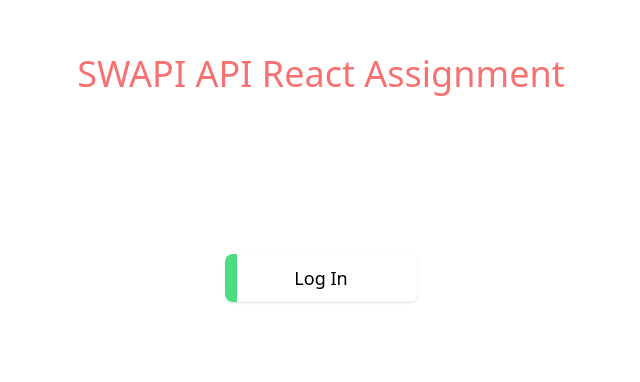
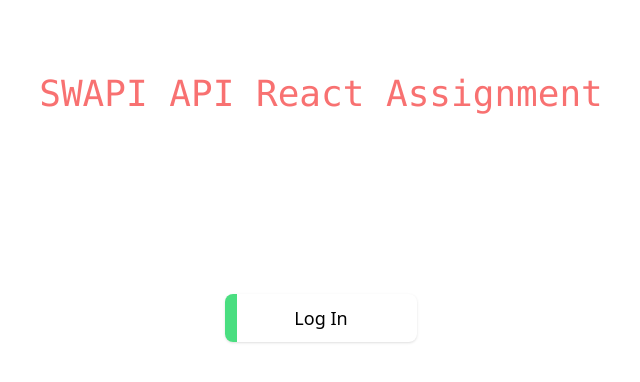
Before and after one commit to dinbusan/swapi_take_home, a React (Vite) app: page /details/1 in a window 1280 px wide. Shown: the part 106-488 px from the top of the page, without its empty margins (319-959 px from the left). Built offline with nearby package versions, Linux system fonts and the light colour scheme.

Commit message:
animated the loader

```diff
--- a/src/App.jsx
+++ b/src/App.jsx
@@ -9,9 +9,9 @@ const App = () => {
 
   return (
     <div>
-      <div className="flex justify-between">
+      <div className="flex font-mono justify-between m-5">
         {isAuthenticated ? (
-          <h1 className="text-4xl text-red-400 mx-auto">
+          <h1 className=" text-4xl text-red-400 mx-auto">
             SWAPI API React Assignment
           </h1>
         ) : (
--- a/src/pages/Body.jsx
+++ b/src/pages/Body.jsx
@@ -38,8 +38,10 @@ const Body = () => {
     <>
       {loading ? (
         <>
-        <p>Loading...</p>
-        <p>May take up to 1 minute...</p>
+          <div className="animate-bounce my-40 flex font-mono text-3xl justify-center">
+            <p>Loading...</p>
+            <p>May take up to 1 minute...</p>
+          </div>
         </>
       ) : (
         <Routes>
```
